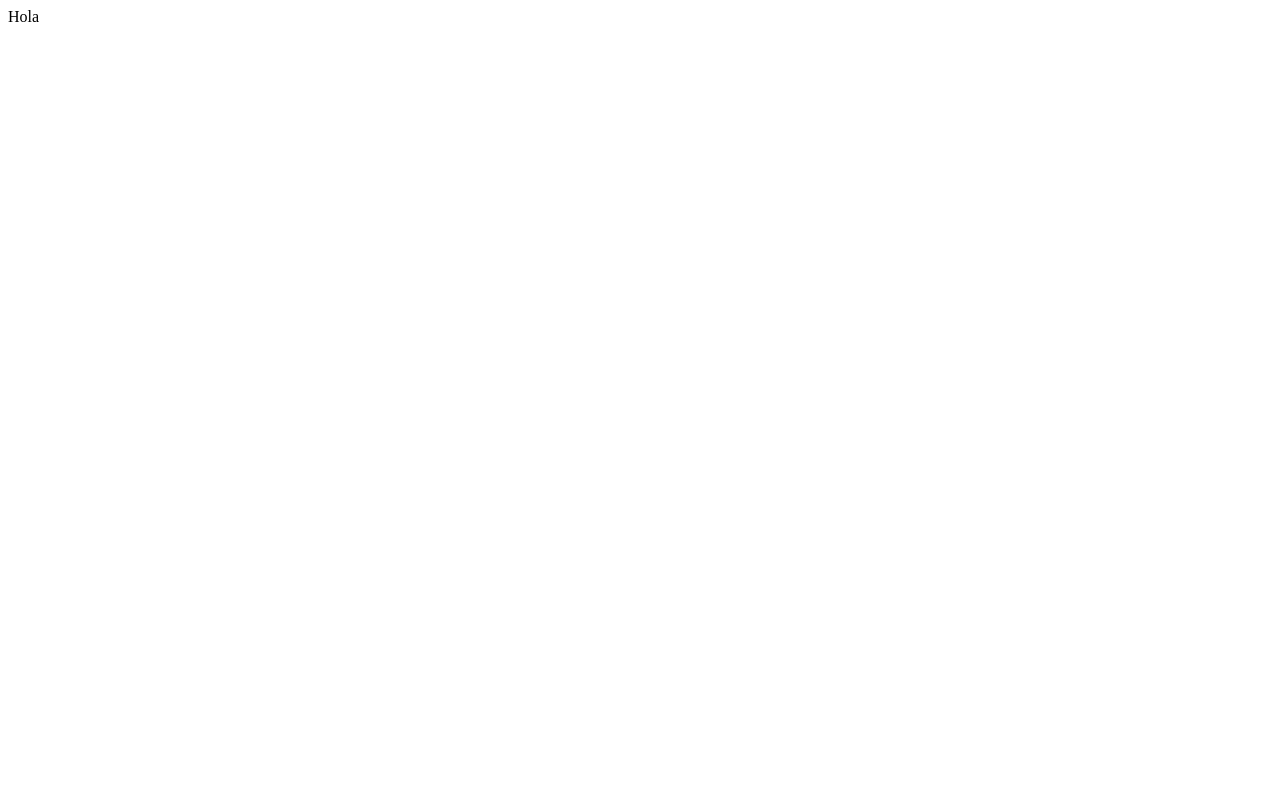
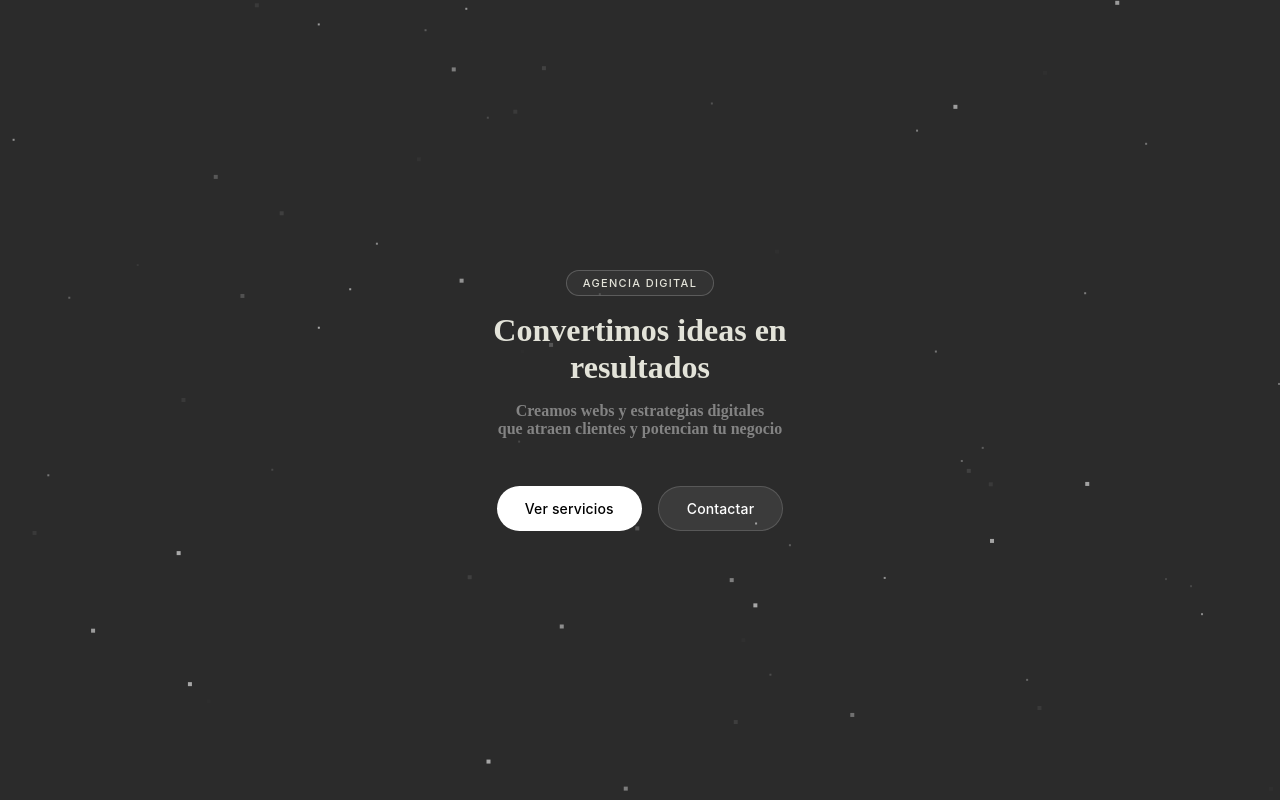
Before and after one commit to TFango/CertezzaAgencia, a Next.js app: page / in a window 1280 px wide. Built offline with nearby package versions, Linux system fonts and the light colour scheme.

Commit message:
initial home, create folders and animations

```diff
--- /dev/null
+++ b/src/app/global.css
@@ -0,0 +1,14 @@
+*,
+*::before,
+*::after {
+  box-sizing: border-box;
+  margin: 0;
+  padding: 0;
+}
+
+:root {
+  --bp-sm: 480px;
+  --bp-md: 768px;
+  --bp-lg: 1024px;
+  --bp-xl: 1280px;
+}
--- a/src/app/layout.tsx
+++ b/src/app/layout.tsx
@@ -1,3 +1,5 @@
+import "./global.css"
+
 export default function RootLayout({
   children,
 }: {
--- a/src/app/page.tsx
+++ b/src/app/page.tsx
@@ -1,4 +1,9 @@
+import Hero from "@/components/sections/hero";
 
 export default function Home() {
-  return <div>Hola</div>;
+  return (
+    <main>
+      <Hero />
+    </main>
+  );
 }
--- /dev/null
+++ b/src/components/sections/hero/Hero.module.css
@@ -0,0 +1,52 @@
+.main {
+  position: relative;
+  min-height: 100vh;
+  overflow: hidden;
+  background: #2b2b2b;
+}
+
+.badge {
+  display: inline-block;
+  border: 1px solid rgba(255, 255, 255, 0.2);
+  border-radius: 999px;
+  padding: 5px 16px;
+  font-size: 11px;
+  font-family: "Inter", sans-serif;
+  font-weight: 500;
+  letter-spacing: 0.12em;
+  text-transform: uppercase;
+  color: #e3e3d9;
+  margin-bottom: 1rem;
+  background: rgba(255, 255, 255, 0.04);
+  animation: fadeUp 1s ease 0.1s both;
+}
+
+.content {
+  position: relative;
+  z-index: 1;
+
+  display: flex;
+  flex-direction: column;
+  justify-content: center;
+  text-align: center;
+
+  min-height: 100vh;
+  width: 100%;
+}
+
+.title {
+  color: #e3e3d9;
+  font-size: 2rem;
+  margin-bottom: 1rem;
+}
+
+.subtitle{
+    color: #838383;
+    font-size: 1rem;
+    margin-bottom: 3rem;
+}
+.buttons{
+    display: flex;
+    justify-content: center;
+    gap: 1rem;
+}
--- /dev/null
+++ b/src/components/sections/hero/index.tsx
@@ -0,0 +1,31 @@
+import styles from "./Hero.module.css";
+
+import ParticlesCanvas from "@/components/ui/particlesCanvas";
+import AnimatedWord from "@/components/ui/animatedWord";
+import Button from "@/components/ui/button";
+
+export default function Hero() {
+  return (
+    <main className={styles.main}>
+      <ParticlesCanvas />
+
+      <div className={styles.content}>
+        <section className={styles.info}>
+          <p className={styles.badge}>AGENCIA DIGITAL</p>
+          <h1 className={styles.title}>
+            Convertimos ideas en <br /> <AnimatedWord />
+          </h1>
+          <h2 className={styles.subtitle}>
+            Creamos webs y estrategias digitales <br />
+            que atraen clientes y potencian tu negocio
+          </h2>
+        </section>
+
+        <section className={styles.buttons}>
+          <Button variant="primary">Ver servicios</Button>
+          <Button variant="secondary">Contactar</Button>
+        </section>
+      </div>
+    </main>
+  );
+}
--- /dev/null
+++ b/src/components/ui/animatedWord/animateWord.module.css
@@ -0,0 +1,17 @@
+.word {
+  display: inline-block;
+  transition: opacity 0.4s ease, transform 0.4s ease;
+  color: #E3E3D9;
+}
+
+/* Estado inicial / entrando */
+.enter {
+  opacity: 1;
+  transform: translateY(0);
+}
+
+/* Saliendo hacia arriba */
+.exit {
+  opacity: 0;
+  transform: translateY(-12px);
+}
--- /dev/null
+++ b/src/components/ui/animatedWord/index.tsx
@@ -0,0 +1,35 @@
+"use client";
+
+import { useState, useEffect } from "react";
+import styles from "./animateWord.module.css";
+
+const WORDS = ["realidad", "impacto", "resultados", "experiencias", "futuro"];
+
+export default function AnimatedWord() {
+  const [index, setIndex] = useState(0);
+  const [visible, setVisible] = useState(true);
+
+  useEffect(() => {
+    const interval = setInterval(() => {
+      // 1. Slide out
+      setVisible(false);
+
+      // 2. Cambiar palabra y slide in
+      setTimeout(() => {
+        setIndex((prev) => (prev + 1) % WORDS.length);
+        setVisible(true);
+      }, 400); // duración del exit animation
+
+    }, 2000); // cada 3 segundos
+
+    return () => clearInterval(interval);
+  }, []);
+
+  return (
+    <span
+      className={`${styles.word} ${visible ? styles.enter : styles.exit}`}
+    >
+      {WORDS[index]}
+    </span>
+  );
+}
--- /dev/null
+++ b/src/components/ui/button/Button.module.css
@@ -0,0 +1,55 @@
+.button {
+  display: inline-flex;
+  align-items: center;
+  justify-content: center;
+  padding: 13px 28px;
+  border-radius: 999px;
+  font-size: 14px;
+  font-family: "Inter", sans-serif;
+  font-weight: 500;
+  cursor: pointer;
+  transition:
+    transform 0.2s ease,
+    background 0.2s ease,
+    box-shadow 0.2s ease;
+  border: none;
+  outline: none;
+  letter-spacing: 0.01em;
+}
+
+.button:hover {
+  transform: translateY(-2px);
+}
+
+.primary {
+  background: #ffffff;
+  color: #000000;
+}
+
+.primary:hover {
+  background: #f0f0f0;
+  box-shadow: 0 8px 30px rgba(255, 255, 255, 0.15);
+}
+
+.primary:active {
+  background: #e0e0e0;
+  transform: translateY(1px); /* se hunde levemente */
+  box-shadow: none;
+}
+
+.secondary {
+  background: rgba(255, 255, 255, 0.08);
+  color: #ffffff;
+  border: 1px solid rgba(255, 255, 255, 0.15);
+}
+
+.secondary:hover {
+  background: rgba(255, 255, 255, 0.12);
+  border-color: rgba(255, 255, 255, 0.25);
+}
+
+.secondary:active {
+  background: rgba(255, 255, 255, 0.2);
+  border-color: rgba(255, 255, 255, 0.4);
+  transform: translateY(1px);
+}
--- /dev/null
+++ b/src/components/ui/button/index.tsx
@@ -0,0 +1,19 @@
+type ButtonsProps = {
+  children: React.ReactNode;
+  variant?: "primary" | "secondary";
+  onClick?: () => void;
+};
+
+import styles from "./Button.module.css";
+
+export default function Button({
+  children,
+  variant = "primary",
+  onClick,
+}: ButtonsProps) {
+  return (
+    <button className={`${styles.button} ${styles[variant]}`} onClick={onClick}>
+      {children}
+    </button>
+  );
+}
--- /dev/null
+++ b/src/components/ui/particlesCanvas/index.tsx
@@ -0,0 +1,97 @@
+"use client";
+
+import { useRef, useEffect } from "react";
+
+export default function ParticlesCanvas() {
+  const canvasRef = useRef<HTMLCanvasElement | null>(null);
+
+  useEffect(() => {
+    const canvas = canvasRef.current;
+    if (!canvas) return;
+    const ctx = canvas.getContext("2d");
+    if (!ctx) return;
+
+    const resize = () => {
+      const parent = canvas.parentElement;
+      const w = parent ? parent.clientWidth : window.innerWidth;
+      const h = parent ? parent.clientHeight : window.innerHeight;
+
+      canvas.width = w;
+      canvas.height = h;
+
+      canvas.style.width = `${w}px`;
+      canvas.style.height = `${h}px`;
+    };
+
+    resize();
+    window.addEventListener("resize", resize);
+
+    type Particle = {
+      x: number; y: number;
+      vx: number; vy: number;
+      size: number;
+      alpha: number;
+      alphaSpeed: number;
+    };
+
+    const particles: Particle[] = Array.from({ length: 70 }, () => ({
+      x: Math.random() * canvas.width,
+      y: Math.random() * canvas.height,
+      vx: (Math.random() - 0.5) * 0.3,
+      vy: (Math.random() - 0.5) * 0.3,
+      size: Math.random() < 0.6 ? 2 : 4,
+      alpha: Math.random(),
+      alphaSpeed: 0.004 + Math.random() * 0.008,
+    }));
+
+    let raf: number;
+
+    function animate() {
+      ctx.clearRect(0, 0, canvas.width, canvas.height);
+
+      for (const p of particles) {
+        p.x += p.vx;
+        p.y += p.vy;
+
+        // Wrap en los bordes
+        if (p.x < -p.size)                p.x = canvas.width  + p.size;
+        if (p.x > canvas.width  + p.size) p.x = -p.size;
+        if (p.y < -p.size)                p.y = canvas.height + p.size;
+        if (p.y > canvas.height + p.size) p.y = -p.size;
+
+        // Breathe alpha
+        p.alpha += p.alphaSpeed;
+        if (p.alpha >= 1 || p.alpha <= 0) p.alphaSpeed *= -1;
+        p.alpha = Math.max(0, Math.min(1, p.alpha));
+
+        ctx.save();
+        ctx.globalAlpha = p.alpha * 0.6;
+        ctx.fillStyle = "#ffffff";
+        ctx.fillRect(p.x - p.size / 2, p.y - p.size / 2, p.size, p.size);
+        ctx.restore();
+      }
+
+      raf = requestAnimationFrame(animate);
+    }
+
+    animate();
+
+    return () => {
+      window.removeEventListener("resize", resize);
+      cancelAnimationFrame(raf);
+    };
+  }, []);
+
+  return (
+    <canvas
+      ref={canvasRef}
+      style={{
+        position: "absolute",
+        top: 0,
+        left: 0,
+        zIndex: 0,
+        display: "block", // evita el gap inline por defecto
+      }}
+    />
+  );
+}
```
